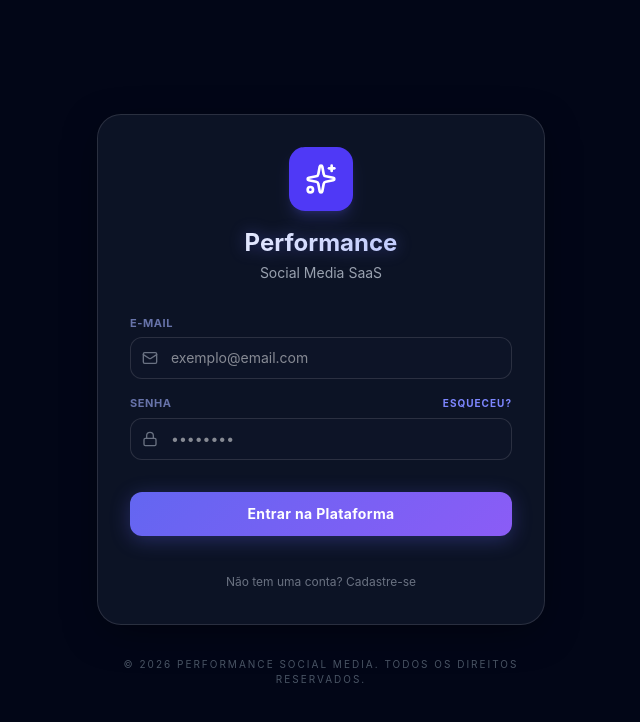
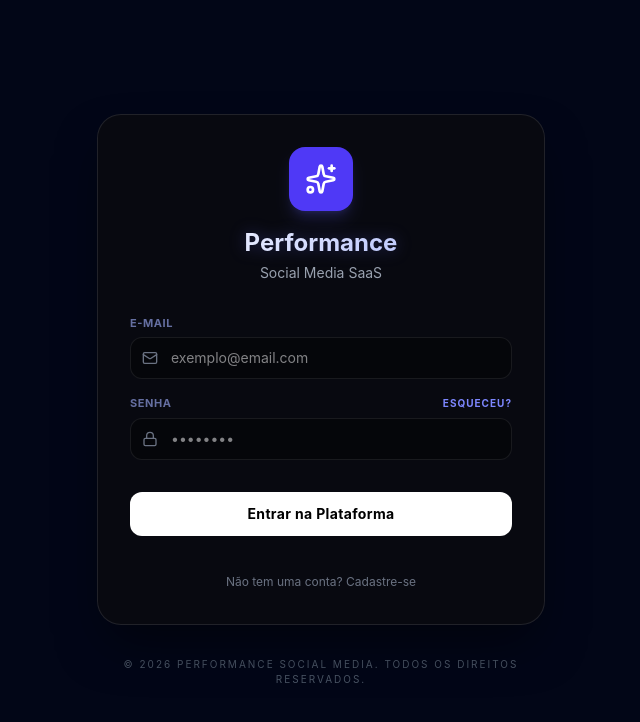
Before and after one commit to performancedigital/socialmedia, a Next.js app: page /login in a window 1280 px wide. Shown: the top 722 px of the page, without its empty margins (319-959 px from the left). Built offline with nearby package versions, Linux system fonts and the light colour scheme; no server answers.

Commit message:
style: refine design to Premium Clean Dark for maximum readability

```diff
--- a/src/app/globals.css
+++ b/src/app/globals.css
@@ -11,38 +11,53 @@
   --accent-glow: rgba(99, 102, 241, 0.4);
   --glass: rgba(15, 23, 42, 0.8); /* Slate 900 translucent */
   --glass-border: rgba(255, 255, 255, 0.12);
-  --card-bg: rgba(30, 41, 59, 0.5); /* Slate 800 translucent */
+  --background: #09090b; /* Zinc 950 - Preto quase puro */
+  --foreground: #fafafa; /* Zinc 50 - Branco quase puro */
+  --card-bg: #18181b; /* Zinc 900 - Fundo de cartões nítido */
+  --card-hover: #27272a; /* Zinc 800 */
+  --accent: #6366f1; /* Indigo - Cor principal */
+  --accent-foreground: #ffffff;
+  --accent-glow: rgba(99, 102, 241, 0.3);
+  --border: rgba(255, 255, 255, 0.08);
+  --border-bright: rgba(255, 255, 255, 0.15);
+  --glass: rgba(12, 12, 15, 0.7);
+  --glass-border: rgba(255, 255, 255, 0.1);
+  --muted: #71717a; /* Zinc 400 - Texto secundário legível */
 }
 
+@layer base {
   body {
     background-color: var(--background);
     color: var(--foreground);
     font-family: var(--font-sans);
     min-height: 100vh;
+    font-feature-settings: "rlig" 1, "calt" 1;
     background-image:
       radial-gradient(circle at 15% 50%, rgba(99, 102, 241, 0.08), transparent 35%),
       radial-gradient(circle at 85% 30%, rgba(168, 85, 247, 0.08), transparent 35%);
   }
+}
 
 .glass-panel {
   background: var(--glass);
-  backdrop-filter: blur(24px);
-  -webkit-backdrop-filter: blur(24px);
+  backdrop-filter: blur(20px);
+  -webkit-backdrop-filter: blur(20px);
   border: 1px solid var(--glass-border);
-  box-shadow: 0 10px 40px -10px rgba(0, 0, 0, 0.5);
+  box-shadow: 0 25px 50px -12px rgba(0, 0, 0, 0.5);
   transition: all 0.3s cubic-bezier(0.4, 0, 0.2, 1);
 }
 
 .custom-card {
   background: var(--card-bg);
-  border: 1px solid var(--glass-border);
-  border-radius: 1.5rem;
+  border: 1px solid var(--border);
+  border-radius: 1.25rem;
   padding: 1.5rem;
-  transition: transform 0.2s ease, border-color 0.2s ease;
+  transition: all 0.2s cubic-bezier(0.4, 0, 0.2, 1);
 }
 
 .custom-card:hover {
-  border-color: var(--accent);
+  border-color: var(--border-bright);
+  background: var(--card-hover);
   transform: translateY(-2px);
 }
 
@@ -54,30 +69,32 @@ body {
 }
 
 .input-glass {
-  background: rgba(15, 23, 42, 0.6);
-  border: 1px solid var(--glass-border);
-  color: white;
+  background: rgba(0, 0, 0, 0.3);
+  border: 1px solid var(--border);
+  color: #fff;
+  font-size: 0.875rem;
   transition: all 0.2s ease;
 }
 
 .input-glass:focus {
   outline: none;
   border-color: var(--accent);
-  box-shadow: 0 0 20px rgba(99, 102, 241, 0.2);
-  background: rgba(15, 23, 42, 0.8);
+  background: rgba(0, 0, 0, 0.5);
+  box-shadow: 0 0 0 2px rgba(99, 102, 241, 0.2);
 }
 
 .btn-primary {
-  background: linear-gradient(135deg, #6366f1 0%, #8b5cf6 100%);
-  color: white;
+  background: #fff;
+  color: #000;
   border: none;
   font-weight: 700;
+  border-radius: 0.75rem;
   letter-spacing: 0.025em;
-  transition: all 0.3s cubic-bezier(0.4, 0, 0.2, 1);
-  box-shadow: 0 4px 20px rgba(99, 102, 241, 0.3);
+  transition: all 0.2s ease;
 }
 
 .btn-primary:hover:not(:disabled) {
+  background: #f4f4f5;
   transform: translateY(-2px) scale(1.02);
   box-shadow: 0 10px 25px rgba(99, 102, 241, 0.5);
 }
```
Lines whose indentation alone changed are shown as unchanged.
